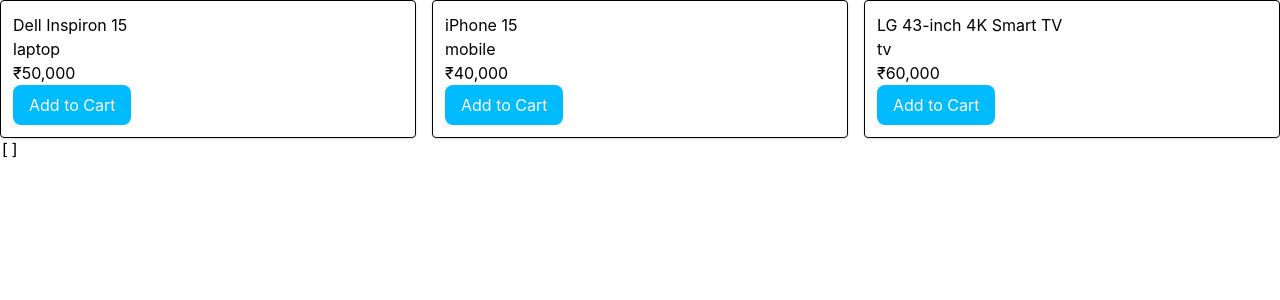
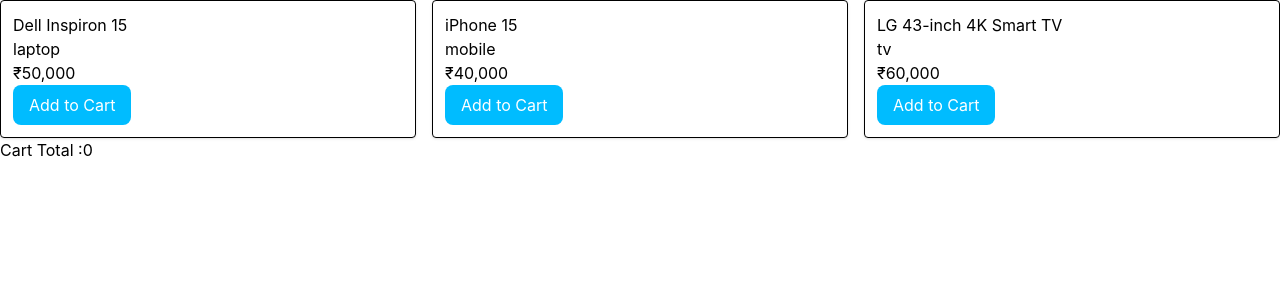
Before and after one commit to roshan-vyas-dev/mini-ecommerce, a React (Vite) app: page / in a window 1280 px wide. Shown: the top 300 px of the page. Built offline with nearby package versions, Linux system fonts and the light colour scheme.

Commit message:
feat: add cart quantity increment

```diff
--- a/src/App.jsx
+++ b/src/App.jsx
@@ -1,3 +1,4 @@
+import Cart from "./components/Cart/Cart";
 import Products from "./pages/Products/Products";
 import { useState } from "react";
 
@@ -30,10 +31,25 @@
       ]);
     }
   }
+
+  function addQuantity(productId) {
+
+    setCart(
+      cart.map((item) => {
+        if (item.product.id === productId) {
+          return {
+            ...item,
+            quantity: item.quantity + 1,
+          };
+        }
+        return item;
+      })
+    );
+  }
   return (
     <div>
       <Products addToCart={addToCart} />
-      <pre>{JSON.stringify(cart, null, 2)}</pre>
+      <Cart cart={cart} addQuantity={addQuantity} />
     </div>
   );
 }
--- /dev/null
+++ b/src/components/Cart/Cart.jsx
@@ -0,0 +1,27 @@
+function Cart({ cart,addQuantity }) {
+  const cartTotal = cart.reduce((total, item) => {
+    return total + item.product.price * item.quantity;
+  }, 0);
+  return (
+    <div>
+      {cart.map((item) => (
+        <div className="border rounded p-3 shadow-sm flex gap-4">
+          <p key={item.product.id}>
+            {item.product.name} x {item.quantity}
+          </p>
+
+          <p>₹{item.product.price.toLocaleString("en-IN")}</p>
+          <p>
+            Total: ₹
+            {(item.product.price * item.quantity).toLocaleString("en-IN")}
+          </p>
+          <button onClick={()=>addQuantity(item.product.id)}>+</button>
+        </div>
+      ))}
+
+      <p>Cart Total :{cartTotal}</p>
+    </div>
+  );
+}
+
+export default Cart;
```
